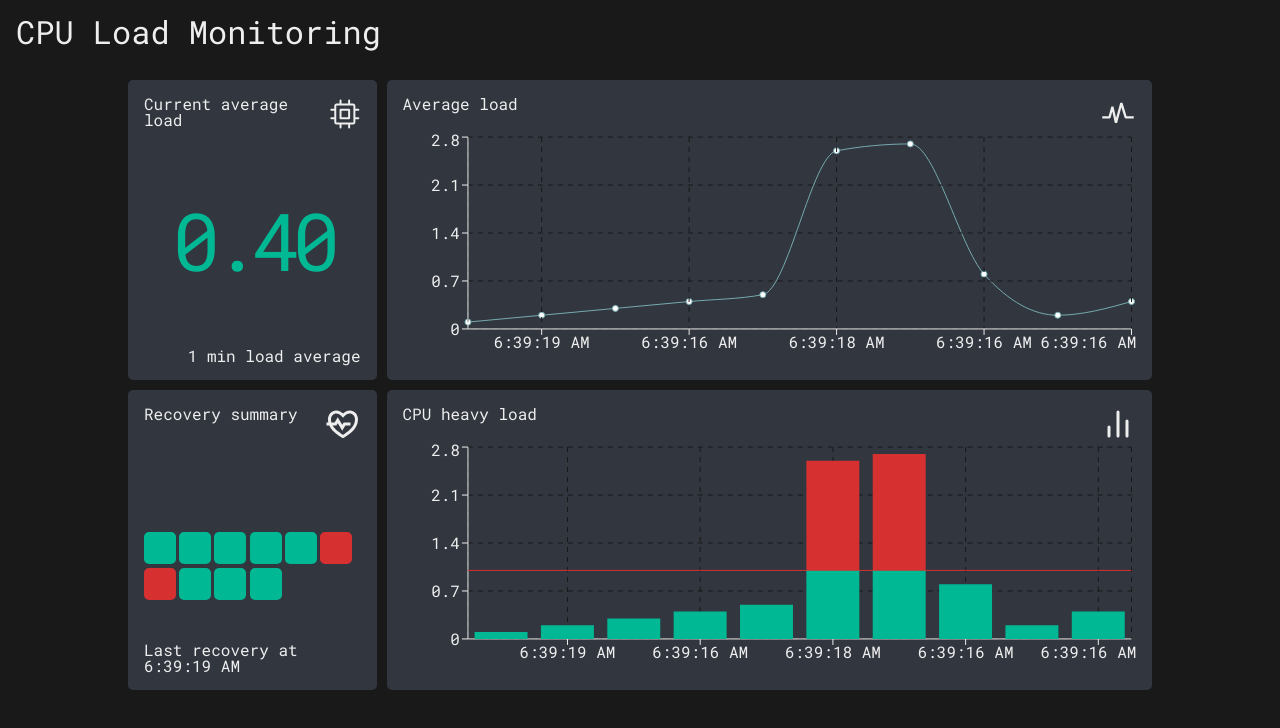
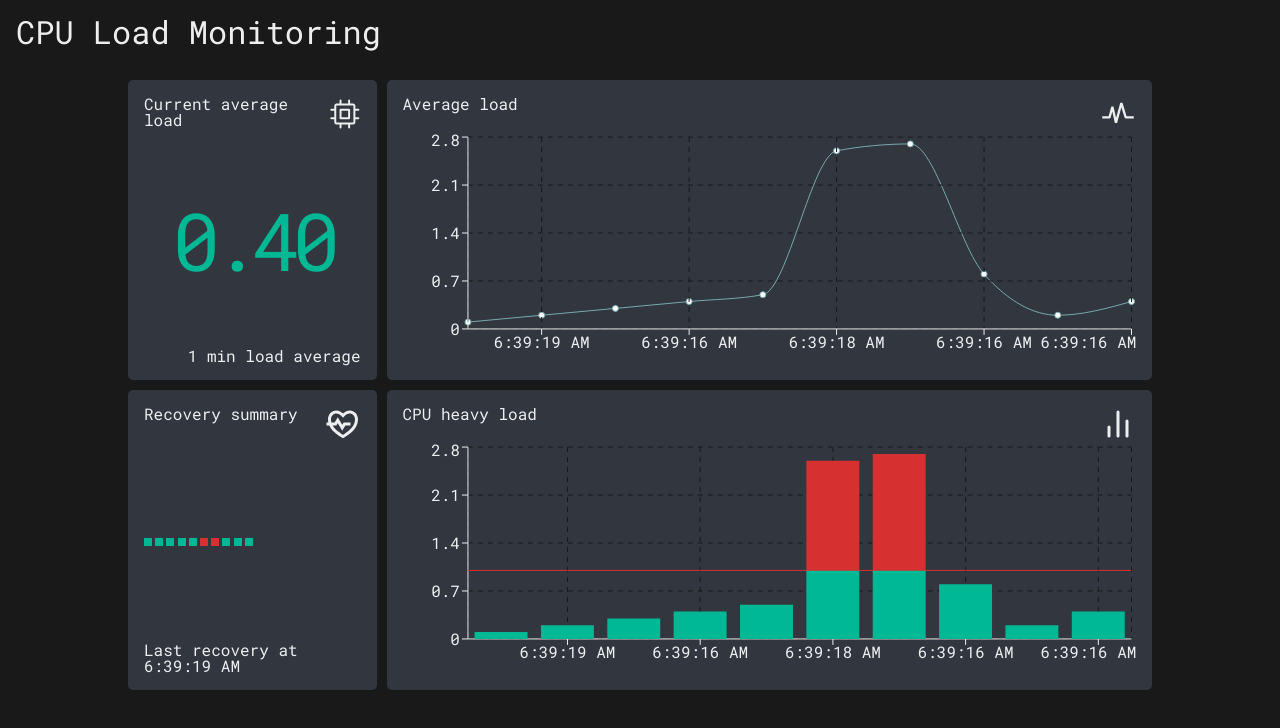
Before and after one commit to pleleu-dev/cpu-load-monitoring, a React (Vite) app in the folder frontend/: page / in a window 1280 px wide. Shown: the top 728 px of the page. Built offline with nearby package versions, Linux system fonts and the light colour scheme.

Commit message:
Create Recovery component

```diff
--- a/frontend/src/App/index.tsx
+++ b/frontend/src/App/index.tsx
@@ -16,6 +16,7 @@ import { RiHeartPulseLine } from 'react-icons/ri'
 import { Card } from '../Card'
 import { Current } from '../Current'
 import { Average } from '../Average'
+import { Recovery } from '../Recovery'
 
 import { getColors } from '../utils'
 
@@ -52,13 +53,6 @@ function App() {
 
     return { ...item, heavy: 0, low: item.average }
   })
-  const currentLoad = adaptedData.at(-1)
-  const isUnderHeavyLoad = currentLoad && currentLoad.average > 1
-  const heavyLoadArr = adaptedData.filter((item) => item.average > 1)
-  const lastHeavy = heavyLoadArr.at(-1)
-  const lastRecovery = lastHeavy
-    ? adaptedData.find((item) => item.time > lastHeavy.time)
-    : adaptedData[0]
 
   return (
     <>
@@ -78,28 +72,7 @@ function App() {
         </section>
         <section className={layout.recovery}>
           <Card title='Recovery summary' Icon={RiHeartPulseLine}>
-            <div role='grid' className={card.grid}>
-              {adaptedData.map((item) => (
-                <div
-                  key={item.time}
-                  role='gridcell'
-                  className={
-                    item.average > 1 ? card['square-heavy'] : card['square-low']
-                  }
-                >
-                  <p role='tooltip' className={card.tooltip}>
-                    {item.formattedTime}
-                  </p>
-                </div>
-              ))}
-            </div>
-            {isUnderHeavyLoad ? (
-              <p className={card.info}>Under heavy load</p>
-            ) : (
-              <p className={card.info}>
-                Last recovery at {lastRecovery?.formattedTime}
-              </p>
-            )}
+            <Recovery data={adaptedData} />
           </Card>
         </section>
         <section className={layout.heavy}>
--- a/frontend/src/Card/card.module.css
+++ b/frontend/src/Card/card.module.css
@@ -10,61 +10,3 @@
   align-items: center;
   height: 100%;
 }
-
-.grid {
-  display: flex;
-  flex-direction: row;
-  flex-wrap: wrap;
-  gap: 0.2rem;
-  margin-top: 3rem;
-}
-
-.square {
-  width: 2rem;
-  height: 2rem;
-  border-radius: 5px;
-  position: relative;
-}
-
-.square-low {
-  composes: square;
-  background-color: var(--low);
-}
-
-.square-heavy {
-  composes: square;
-  background-color: var(--heavy);
-}
-
-.square:hover .tooltip {
-  visibility: visible;
-  opacity: 1;
-}
-
-.tooltip {
-  visibility: hidden;
-  width: 120px;
-  background-color: var(--background);
-  color: var(--text);
-  text-align: center;
-  border-radius: 6px;
-  padding: 5px 0;
-  position: absolute;
-  z-index: 1;
-  bottom: 125%;
-  left: 50%;
-  margin-left: -60px;
-  opacity: 0;
-  transition: opacity 0.3s;
-}
-
-.tooltip::after {
-  content: '';
-  position: absolute;
-  top: 100%;
-  left: 50%;
-  margin-left: -5px;
-  border-width: 5px;
-  border-style: solid;
-  border-color: var(--background) transparent transparent transparent;
-}
--- /dev/null
+++ b/frontend/src/Recovery/index.tsx
@@ -0,0 +1,60 @@
+/**
+ * Recovery component
+ * @param {Load[]} data - The load data
+ * @Description This component displays a grid with a green square for each low load and a red square for each heavy load, and a message if the current load is under heavy load
+ */
+
+import recovery from './recovery.module.css'
+import { HEAVY_LIMIT } from '../constants'
+
+import type { Load } from '../types'
+
+type RecoveryProps = {
+  data: Load[]
+}
+
+function Recovery({ data }: RecoveryProps) {
+  const currentLoad = data.at(-1)
+
+  if (!currentLoad) {
+    return 'No data available.'
+  }
+
+  const isUnderHeavyLoad = currentLoad && currentLoad.average > HEAVY_LIMIT
+  const heavyLoadArr = data.filter((item) => item.average > HEAVY_LIMIT)
+  const lastHeavy = heavyLoadArr.at(-1)
+  const lastRecovery = lastHeavy
+    ? data.find((item) => item.time > lastHeavy.time)
+    : data[0]
+
+  return (
+    <>
+      <div role='grid' className={recovery.grid}>
+        {data.map((item) => (
+          <div
+            key={item.time}
+            role='gridcell'
+            className={
+              item.average > 1
+                ? recovery['square-heavy']
+                : recovery['square-low']
+            }
+          >
+            <p role='tooltip' className={recovery.tooltip}>
+              {item.formattedTime}
+            </p>
+          </div>
+        ))}
+      </div>
+      {isUnderHeavyLoad ? (
+        <p className={recovery.info}>Under heavy load</p>
+      ) : (
+        <p className={recovery.info}>
+          Last recovery at {lastRecovery?.formattedTime}
+        </p>
+      )}
+    </>
+  )
+}
+
+export { Recovery }
--- /dev/null
+++ b/frontend/src/Recovery/recovery.module.css
@@ -0,0 +1,55 @@
+.grid {
+  display: flex;
+  flex-direction: row;
+  flex-wrap: wrap;
+  gap: 0.2rem;
+}
+
+.square {
+  width: 0.5rem;
+  height: 0.5rem;
+  position: relative;
+}
+
+.square-low {
+  composes: square;
+  background-color: var(--low);
+}
+
+.square-heavy {
+  composes: square;
+  background-color: var(--heavy);
+}
+
+.square:hover .tooltip {
+  visibility: visible;
+  opacity: 1;
+}
+
+.tooltip {
+  visibility: hidden;
+  width: 120px;
+  background-color: var(--background);
+  color: var(--text);
+  text-align: center;
+  border-radius: 6px;
+  padding: 5px 0;
+  position: absolute;
+  z-index: 1;
+  bottom: 125%;
+  left: 50%;
+  margin-left: -60px;
+  opacity: 0;
+  transition: opacity 0.3s;
+}
+
+.tooltip::after {
+  content: '';
+  position: absolute;
+  top: 100%;
+  left: 50%;
+  margin-left: -5px;
+  border-width: 5px;
+  border-style: solid;
+  border-color: var(--background) transparent transparent transparent;
+}
```
Also changed, not shown: 1 other file (tests, documents, lock files or other folders).
